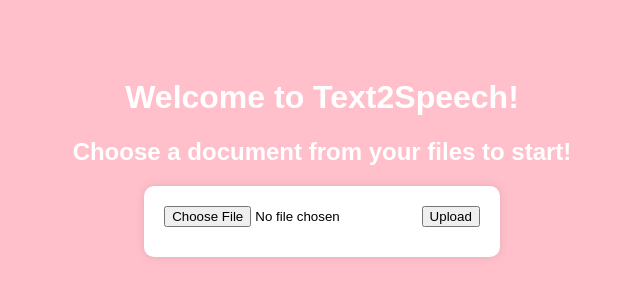
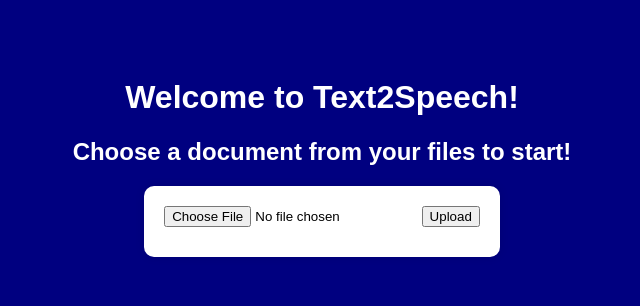
Before and after one commit to cullenowens/Text2Speech, a Flask app: page / in a window 1280 px wide. Shown: the top 306 px of the page, without its empty margins (318-958 px from the left). Run offline with Flask 3, Linux system fonts and the light colour scheme.

Commit message:
testing connection bw css and app

```diff
--- a/src/static/styles/style.css
+++ b/src/static/styles/style.css
@@ -1,7 +1,7 @@
 /*styling the page*/
 
 body {
-    background-color: pink;
+    background-color: navy;
     font-family: 'Fredoka', sans-serif;
     text-align: center;
     padding: 50px;
```
